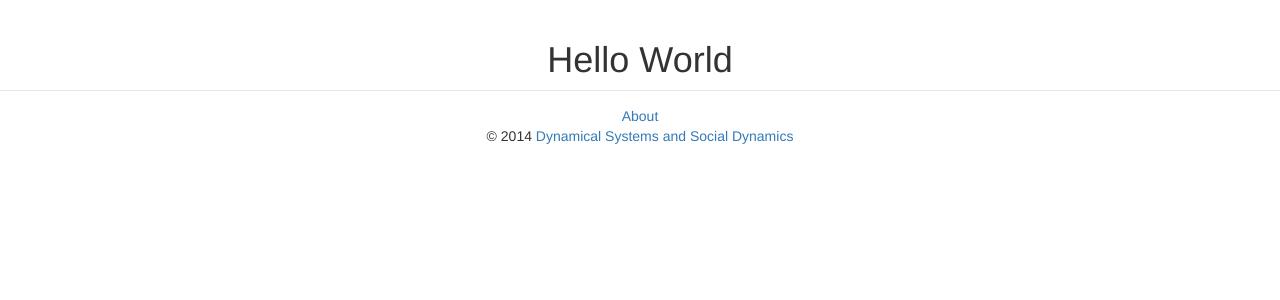
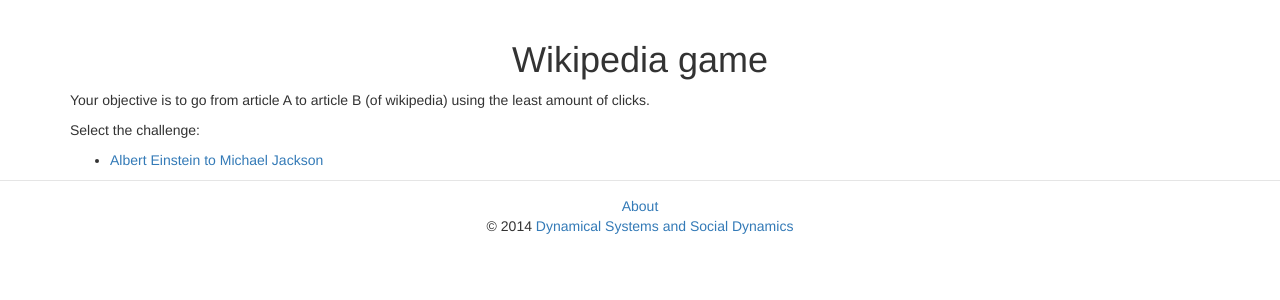
Before and after one commit to mophahr/wikipediaGame, a Django app: template wikigame/templates/home.html in a window 1280 px wide. Shown: the part 50-350 px from the top of the page. Run offline with Django 3.2, Linux system fonts and the light colour scheme; the template is opened without the code that fills it, so the values that code supplies are empty; some libraries are stand-ins or nearby versions.

Commit message:
Implemented first draft of article crawling.

```diff
--- a/wikigame/templates/home.html
+++ b/wikigame/templates/home.html
@@ -1,4 +1,16 @@
 {% extends "base.html" %}
 {% block content %}
-    <h1 class="text-center">Hello World</h1>
+    <h1 class="text-center">Wikipedia game</h1>
+    <p>
+        Your objective is to go from article A to article B (of wikipedia)
+        using the least amount of clicks.
+    </p>
+    <p>
+        Select the challenge:
+    </p>
+    <ul>
+        <li>
+            <a href="{% url "article" "Albert Einstein" %}">Albert Einstein to Michael Jackson</a>
+        </li>
+    </ul>
 {% endblock %}
--- a/wikigame/urls.py
+++ b/wikigame/urls.py
@@ -3,5 +3,6 @@ from django.utils.translation import ugettext as _
 
 urlpatterns = patterns('',
     url(r'^$', 'wikigame.views.home', name='home'),
-    url(r'^%s$' % _('about') , 'wikigame.views.about', name='about'),
+    url(r'^%s$' % _('about'), 'wikigame.views.about', name='about'),
+    url(r'^%s/(.*)$' % _('article'), 'wikigame.views.article', name='article'),
 )
```
Also changed, not shown: wikigame/templates/article.html (added, +15 -0 lines), wikigame/views.py (+9 -0 lines).
